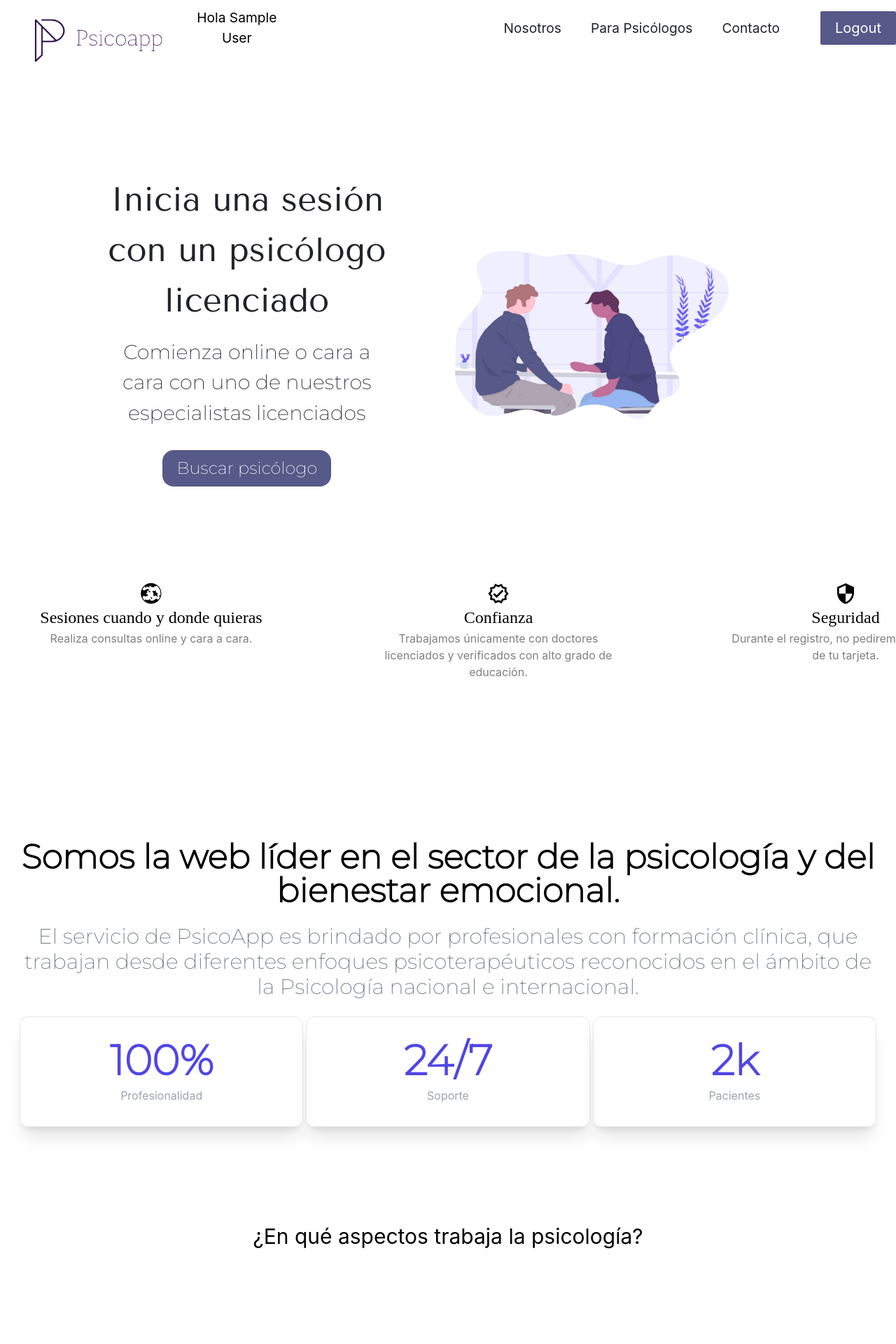
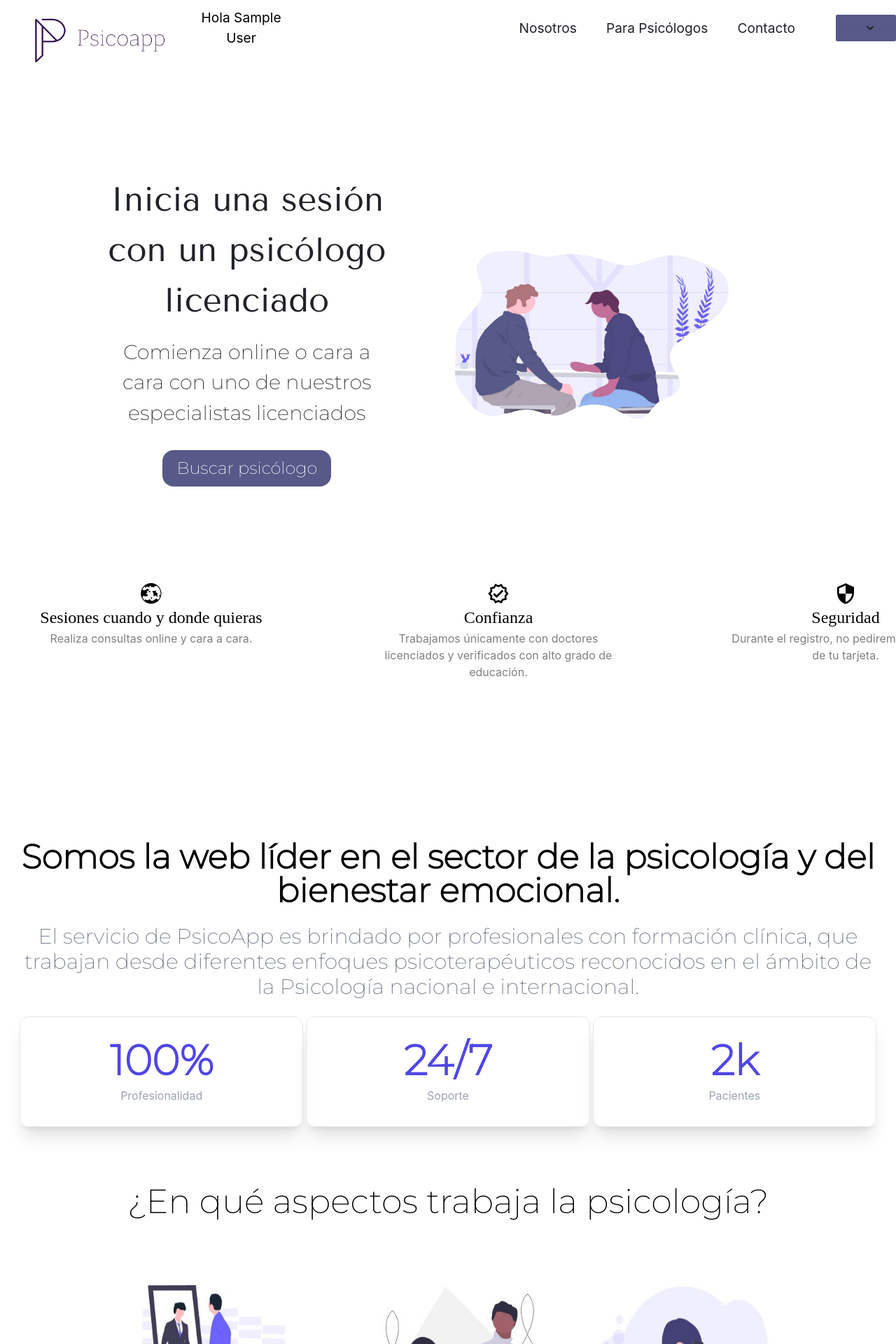
Before and after one commit to tomasld13/PF-psicoApp, a React (Create React App) app in the folder client/: page / in a window 1280 px wide. Shown: the top 1920 px of the page at 70% size. Built offline with nearby package versions, Linux system fonts and the light colour scheme; no server answers; sample sign-in values are in the browser's storage.

Commit message:
Dropdown y algunas modificaciones

```diff
--- a/client/src/Components/Cards/Cards.jsx
+++ b/client/src/Components/Cards/Cards.jsx
@@ -2,6 +2,7 @@ import { useState, useEffect } from "react";
 import { useDispatch, useSelector } from 'react-redux';
 import { getPsicology, filterPsicology, sortByName } from "../../slice/psico/thunks";
 import Card from "../Card/Card";
+import { Button } from '../Button/Button'
 import styles from '../Cards/cards.module.css';
 import Loading from '../Loading/Loading.jsx'
 
@@ -17,9 +18,7 @@ export default function Cards() {
 
   const dispatch = useDispatch();
 
-  useEffect(() => {
-    dispatch(getPsicology());
-  }, []);
+
 
   const { psychologists, spatiality } = useSelector(state => state.psicology)
 
@@ -63,6 +62,17 @@ export default function Cards() {
     dispatch(filterPsicology(e.target.value));
   }
 
+  const handleRemove = (e) => {
+    e.preventDefault()
+    dispatch(getPsicology())
+    setSort('')
+    setInputFind('')
+  }
+
+  useEffect(() => {
+    dispatch(getPsicology());
+  }, []);
+
   return (
     <section /*className={styles.section_cards}*/ className="flex justify-around">
       <div
@@ -71,21 +81,35 @@ export default function Cards() {
       >
 
         <div className="flex flex-col content-center items-center">
-          <input className='border border-gray-300 my-2.5 px-3 py-1 rounded-lg shadow-sm focus:outline-none focus:border-primary' type="text" placeholder="Psicologo..." onChange={e => handlerChange(e)} value={inputFind}/>
-          <button className='bg-primary text-white border border-primary font-bold py-2 px-4 rounded hover:bg-white hover:text-primary my-2.5 h-9' onClick={() => {
-
+          <input
+          className='border border-gray-300 my-2.5 px-3 py-1 rounded-lg shadow-sm focus:outline-none focus:border-primary'
+          type="text"
+          placeholder="Psicologo..."
+          onChange={e => handlerChange(e)}
+          value={inputFind}/>
+          <button
+          className='bg-primary text-white border border-primary font-bold py-2 px-4 rounded hover:bg-white hover:text-primary my-2.5 h-9'
+          onClick={() => {
             const find = psychologists.find(psycho => inputFind === psycho.name);
             console.log(find);
-          }}>Buscar</button>
+          }}>
+            Buscar
+          </button>
         </div>
-        <select className='border border-gray-300 my-2.5 px-3 py-1 rounded-lg shadow-sm focus:outline-none focus:border-primary' name="especialidad" id="especialidad" onChange={handlerClick}>
+        <select className='border border-gray-300 my-2.5 px-3 py-1 rounded-lg shadow-sm focus:outline-none focus:border-primary'
+        name="especialidad"
+        id="especialidad"
+        onChange={handlerClick}>
             <option selected disabled value=" "> Orden... </option>
             <option value="asc">asc</option>
             <option value="desc">desc</option>
         </select>
         {/* <button onClick={handlerClick}>Ordenar</button> */}
         <div>
-          <select className='border border-gray-300 my-2.5 px-3 py-1 rounded-lg shadow-sm focus:outline-none focus:border-primary' name="especialidad" id="especialidad" onChange={onChangeFilter}>
+          <select className='border border-gray-300 my-2.5 px-3 py-1 rounded-lg shadow-sm focus:outline-none focus:border-primary'
+          name="especialidad"
+          id="especialidad"
+          onChange={onChangeFilter}>
             <option selected disabled value=" "> Elige una especialidad </option>
             <option value="Clinica">Psicologia Clinica</option>
             <option value="Educacional">Psicologia Educacional</option>
@@ -94,6 +118,7 @@ export default function Cards() {
             <option value="Organizacional">Psicologia Organizacional</option>
           </select>
         </div>
+        <Button onClick={handleRemove}>Limpiar filtros</Button>
       </div>
 
       <div>
--- a/client/src/Components/Features/Features.jsx
+++ b/client/src/Components/Features/Features.jsx
@@ -8,10 +8,12 @@ import featureImage4 from './img/home-09.jpg'
 import featureImage5 from './img/home-10.jpg'
 
 import './Features.css'
+import SectionTitle from '../SectionTitle/SectionTitle';
 
 function Features() {
   return (
     <div id='features'>
+      <SectionTitle heading='¿En qué aspectos trabaja la psicología?' subheading=''/>
         <div className="features-container">
             <FeaturesBox image={featureImage} title='Problemas de autoestima'/>
             <FeaturesBox image={featureImage1} title='Problemas con relaciones personales'/>
--- a/client/src/Components/Footer/Footer.css
+++ b/client/src/Components/Footer/Footer.css
@@ -48,7 +48,13 @@
     max-width: 1000px;
     display: flex;
     justify-content: center;
+    cursor: pointer;
 }
+
+.footer-link-items h2 {
+    cursor: initial;
+}
+
 
 .form-container {
     display: flex;
--- a/client/src/Components/Footer/Footer.jsx
+++ b/client/src/Components/Footer/Footer.jsx
@@ -44,10 +44,10 @@ function Footer() {
           <div class='footer-link-items'>
             <h2>CONTACTANOS</h2>
             <a href='/contacto'>Formulario</a>
-            <p>Telefono:</p>
-            <p>+54 9 11 51467589</p>
-            <p>Correo:</p>
-            <p>soporte@psicoapp.com</p>
+            <a>Telefono:</a>
+            <a>+54 9 11 51467589</a>
+            <a>Correo:</a>
+            <a>soporte@psicoapp.com</a>
           </div>
         </div>
         <div className='footer-link-wrapper'>
--- a/client/src/Components/Home/Home.jsx
+++ b/client/src/Components/Home/Home.jsx
@@ -13,11 +13,9 @@ export function Home() {
       <Landing />
       <SubSectionHome />
       <About />
-      <h2 className="text-3xl py-2.5">¿En qué aspectos trabaja la psicología?</h2>
       <Features />
       <Pricing />
       <Questions />
-      <h2 className="text-3xl py-2.5">Testimonios de nuestros clientes</h2>
       <Testimonials />
     </div>
   );
--- /dev/null
+++ b/client/src/Components/Nav/Dropdown.jsx
@@ -0,0 +1,57 @@
+import React, { useState } from 'react'
+import { useDispatch } from 'react-redux'
+import { Button } from '../Button/Button'
+import { startLogout } from '../../slice/auth/thunks';
+function Dropdown() {
+
+    const [showOptions, setShowOptions] = useState(false)
+
+    const dispatch = useDispatch()
+
+    const handleClick = () => {
+        setShowOptions(!showOptions)
+    }
+
+    const onLogout = () => {
+        dispatch(startLogout());
+      }
+
+  return (
+    <div class="relative inline-block text-left">
+    <div>
+      <Button
+      onClick={handleClick}
+      id="menu-button"
+      >
+        <svg class="-mr-1 ml-2 h-5 w-10" xmlns="http://www.w3.org/2000/svg" viewBox="0 0 20 20" fill="currentColor" aria-hidden="true">
+          <path fill-rule="evenodd" d="M5.293 7.293a1 1 0 011.414 0L10 10.586l3.293-3.293a1 1 0 111.414 1.414l-4 4a1 1 0 01-1.414 0l-4-4a1 1 0 010-1.414z" clip-rule="evenodd" />
+        </svg>
+      </Button>
+    </div>
+    {showOptions && (
+            <div class="origin-top-right absolute right-0 mt-2 w-56 rounded-md shadow-lg bg-white ring-1 ring-black ring-opacity-5 focus:outline-none" role="menu" aria-orientation="vertical" aria-labelledby="menu-button" tabindex="-1">
+            <div class="py-1" role="none" >
+
+              <a href="#" class="text-gray-700 block px-4  py-2 text-sm" role="menuitem" tabindex="-1" id="menu-item-0">Perfil</a>
+              <a href="#" class="text-gray-700 block px-4 py-2 text-sm" role="menuitem" tabindex="-1" id="menu-item-1">Mensajes</a>
+              <a href="#" class="text-gray-700 block px-4 py-2 text-sm" role="menuitem" tabindex="-1" id="menu-item-2">Calendario</a>
+              <form action="#" role="none">
+                <button
+                type="submit"
+                class="text-gray-700 block w-full text-left px-4 py-2 text-sm"
+                role="menuitem"
+                tabindex="-1"
+                id="menu-item-3"
+                onClick={onLogout}
+                >
+                    Cerrar Sesión
+                </button>
+              </form>
+            </div>
+          </div>
+    )}
+  </div>
+  )
+}
+
+export default Dropdown
--- a/client/src/Components/Nav/Nav.jsx
+++ b/client/src/Components/Nav/Nav.jsx
@@ -5,6 +5,7 @@ import { Link, animateScroll as scroll } from 'react-scroll'
 import './Nav.css';
 import { startLogout } from '../../slice/auth/thunks';
 import logoImage from './logo.png'
+import Dropdown from './Dropdown';
 
 function Nav() {
   const [click, setClick] = useState(false);
@@ -12,6 +13,7 @@ function Nav() {
 
   const {displayName, status} = useSelector(state => state.auth.authFirebase);
   const storeAuthBack = useSelector(state => state.auth.authBack);
+
   const handleClick = () => setClick(!click);
   const closeMobileMenu = () => setClick(false);
 
@@ -87,7 +89,7 @@ function Nav() {
           </ul>
           {
             status === 'authenticated' || storeAuthBack.status === 'authenticated'
-            ? button && <Button buttonStyle='btn--outline' onClick={onLogout}>Logout</Button>
+            ?  button && <Dropdown >Logout</Dropdown>
             : button && <a href='/auth/login'>
               {/* <Button buttonStyle='btn--outline'>Login</Button> */}
               <Button buttonStyle='btn--outline' link='/auth/login'>Ingresar</Button>
--- a/client/src/Components/Questions/Questions.module.css
+++ b/client/src/Components/Questions/Questions.module.css
@@ -44,5 +44,12 @@
 @media screen and (max-width: 960px) {
     .content {
     height: 100%;
+    width: 90%;
     }
+    .content hr {
+        border-color: var(--secondary);
+        display: flex;
+        align-items: center;
+    }
+
 }
--- a/client/src/Components/SectionTitle/SectionTitle.jsx
+++ b/client/src/Components/SectionTitle/SectionTitle.jsx
@@ -6,19 +6,21 @@ const SectionTitleStyle = styled.div`
   p {
     font-family: 'Montserrat';
     font-size: 2rem;
+    margin-top: 2rem;
   }
-  h2 {
-    font-family: 'Tenor-Sans';
-    font-size: 2rem;
-    margin-top: 0.5rem;
-    text-transform: uppercase;
+  h1 {
+  color: black;
+  font-size: 48px;
+  font-family: 'Montserrat';
+  margin-top: 5rem;
+  margin-bottom: 3rem;
   }
   @media only screen and (max-width: 768px) {
     text-align: center;
     p {
       font-size: 2rem;
     }
-    h2 {
+    h1 {
       font-size: 2.3rem;
     }
   }
@@ -31,7 +33,7 @@ export default function SectionTitle({
   return (
     <SectionTitleStyle className="section-title">
       <p>{subheading}</p>
-      <h2>{heading}</h2>
+      <h1>{heading}</h1>
     </SectionTitleStyle>
   );
 }
--- a/client/src/Components/Testimonials/Testimonials.css
+++ b/client/src/Components/Testimonials/Testimonials.css
@@ -76,6 +76,7 @@
 
 .carousel.carousel-slider .control-arrow {
     background: #575989 !important;
+    border-radius: 3rem;
     height: 50px !important;
     position: absolute;
     top: 35% !important;
--- a/client/src/Components/Testimonials/Testimonials.jsx
+++ b/client/src/Components/Testimonials/Testimonials.jsx
@@ -5,11 +5,13 @@ import './Testimonials.css'
 import img1 from '../Testimonials/face1.jpg'
 import img2 from '../Testimonials/face2.jpg'
 import img3 from '../Testimonials/face3.jpg'
+import SectionTitle from "../SectionTitle/SectionTitle";
 
 export default class Testimonials extends Component {
   render() {
     return (
       <div name='testimonios'>
+        <SectionTitle heading="TESTIMONIOS DE NUESTROS CLIENTES" subheading=""/>
       <Carousel
         showArrows={true}
         infiniteLoop={true}
@@ -53,9 +55,9 @@ export default class Testimonials extends Component {
             <h4>Profesora de Inglés</h4>
             <p>
               Nunca habia asistido a un psicologo antes. He tenido dificultades en el
-              trabajo, con mi pareja y sinceramente, no tenia ganas de vivir.
-              Entonces decidí probar un servicio psicologico. Literalmente, despues de un año pudiendo
-              decir que salvo mi vida y mi relacion! Me encanta el servicio
+              trabajo y con mi pareja.
+              Entonces decidí probar un servicio psicologico. Y luego de un año puedo
+              decir que salvó mi vida y mi relacion! Me encanta el servicio
               y realmente lo recomiendo.
             </p>
           </div>
```
Also changed, not shown: client/src/Components/Nav/notloged.png (added).
